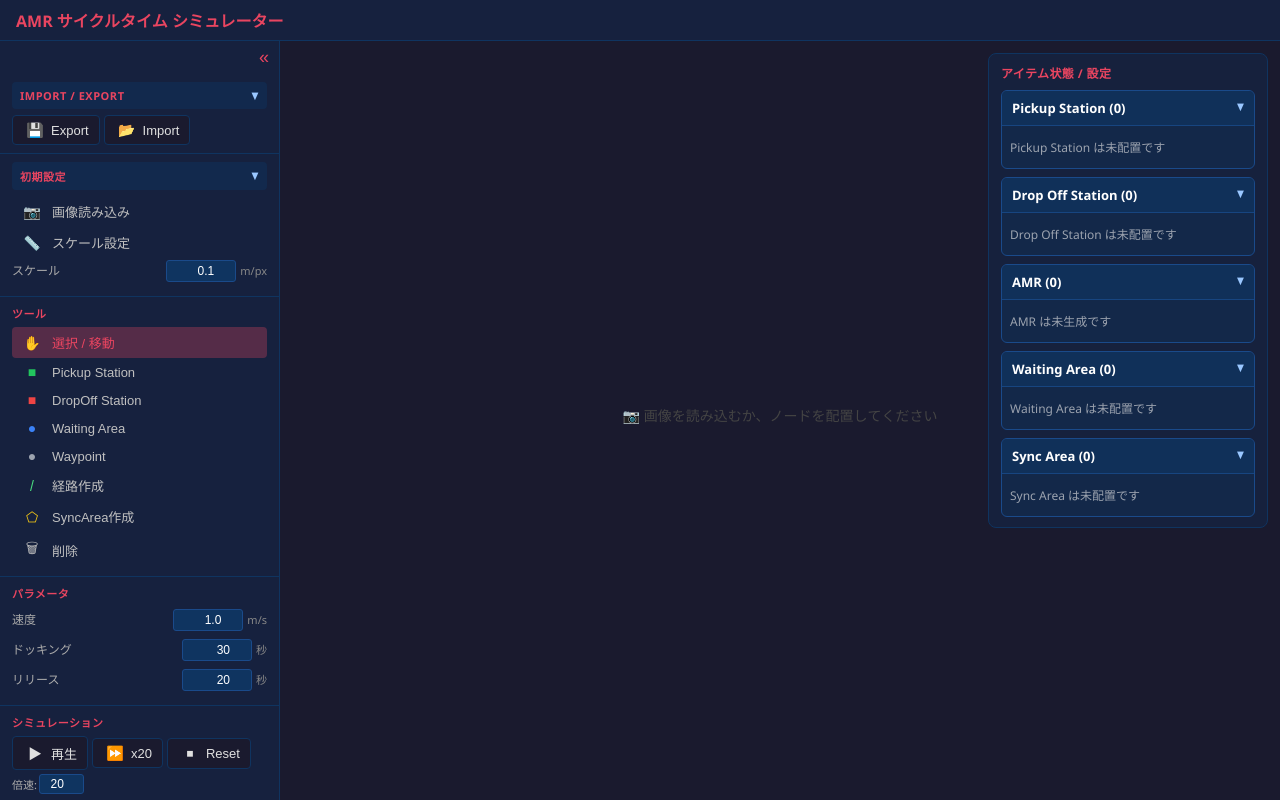
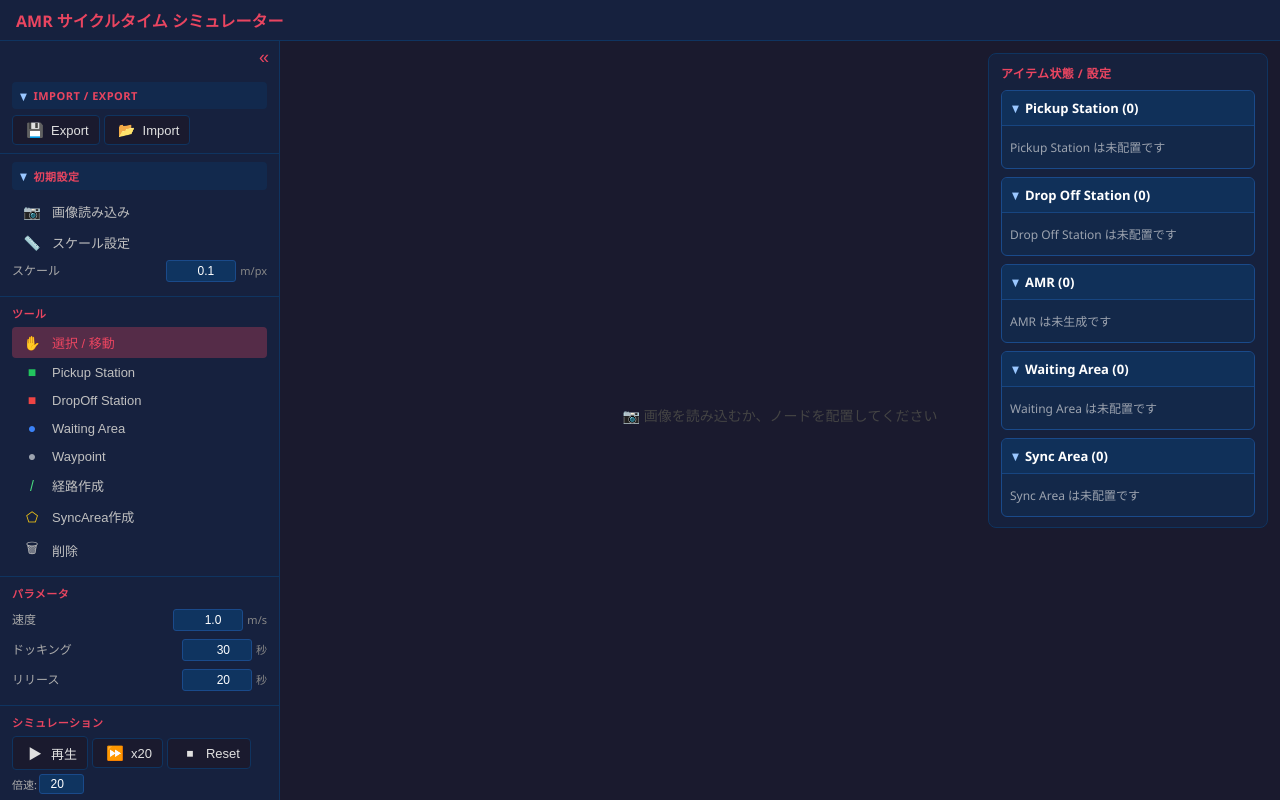
Before and after one commit to woodenCaliper/CycleTimeCalculator, a website: page workspace/index.html in a window 1280 px wide. Drawn offline with Linux system fonts and the light colour scheme.

Commit message:
トグル矢印をタイトル左側に配置

```diff
--- a/workspace/index.html
+++ b/workspace/index.html
@@ -48,20 +48,23 @@ body { font-family: 'Segoe UI', Tahoma, Geneva, Verdana, sans-serif; background:
   padding: 6px 8px;
   border-radius: 4px;
   background: rgba(15, 52, 96, 0.45);
+  display: flex;
+  align-items: center;
+  gap: 6px;
 }
 
 .collapsible-section summary.section-title::-webkit-details-marker {
   display: none;
 }
 
-.collapsible-section summary.section-title::after {
+.collapsible-section summary.section-title::before {
   content: '▼';
-  float: right;
   font-size: 10px;
   color: #9ac7ff;
+  flex-shrink: 0;
 }
 
-.collapsible-section details:not([open]) summary.section-title::after {
+.collapsible-section details:not([open]) summary.section-title::before {
   content: '▶';
 }
 
@@ -145,18 +148,21 @@ body { font-family: 'Segoe UI', Tahoma, Geneva, Verdana, sans-serif; background:
   color: #fff;
   background: rgba(15, 52, 96, 0.7);
   border-bottom: 1px solid rgba(26, 74, 138, 0.8);
+  display: flex;
+  align-items: center;
+  gap: 6px;
 }
 
 .item-group > summary::-webkit-details-marker { display: none; }
 
-.item-group > summary::after {
+.item-group > summary::before {
   content: '▼';
-  float: right;
   font-size: 10px;
   color: #9ac7ff;
+  flex-shrink: 0;
 }
 
-.item-group:not([open]) > summary::after { content: '▶'; }
+.item-group:not([open]) > summary::before { content: '▶'; }
 
 .item-group-body {
   padding: 8px;
```
